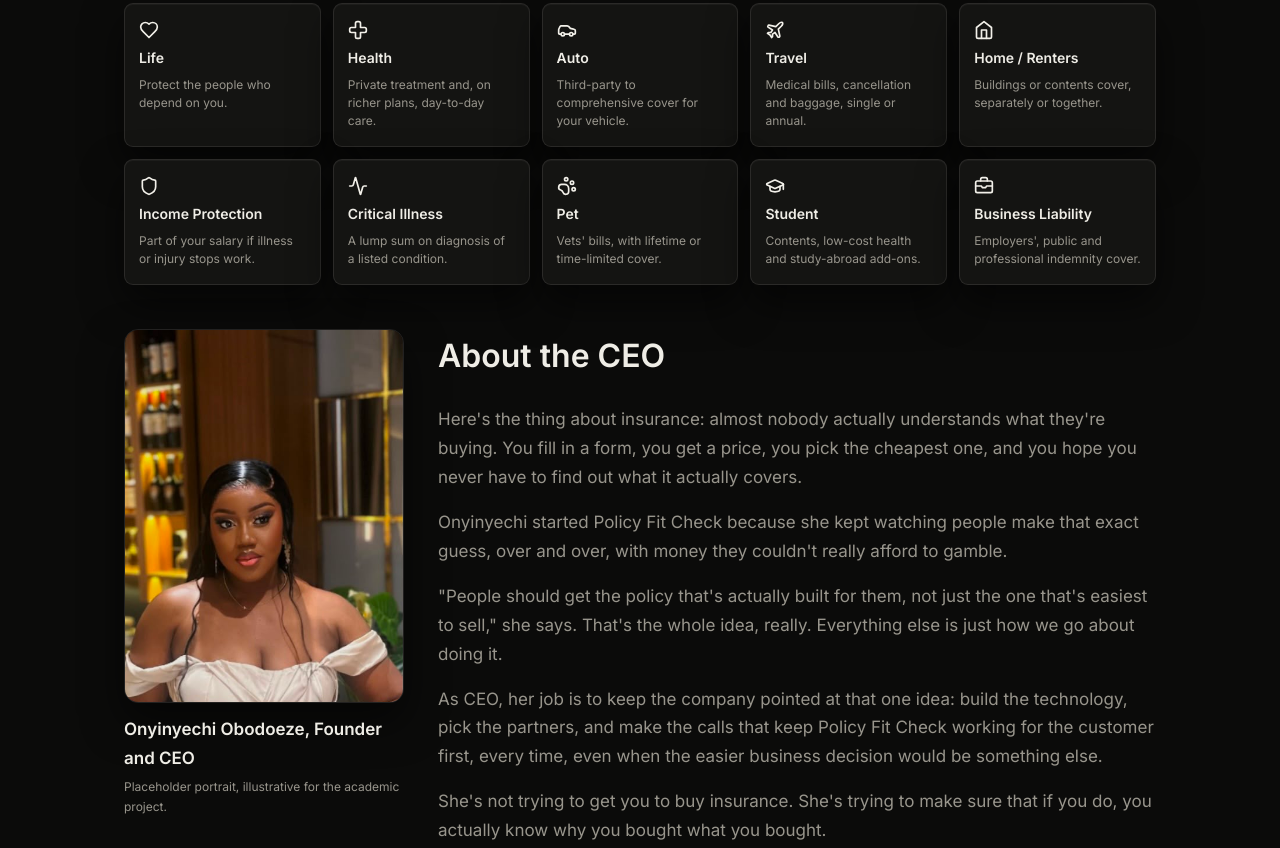
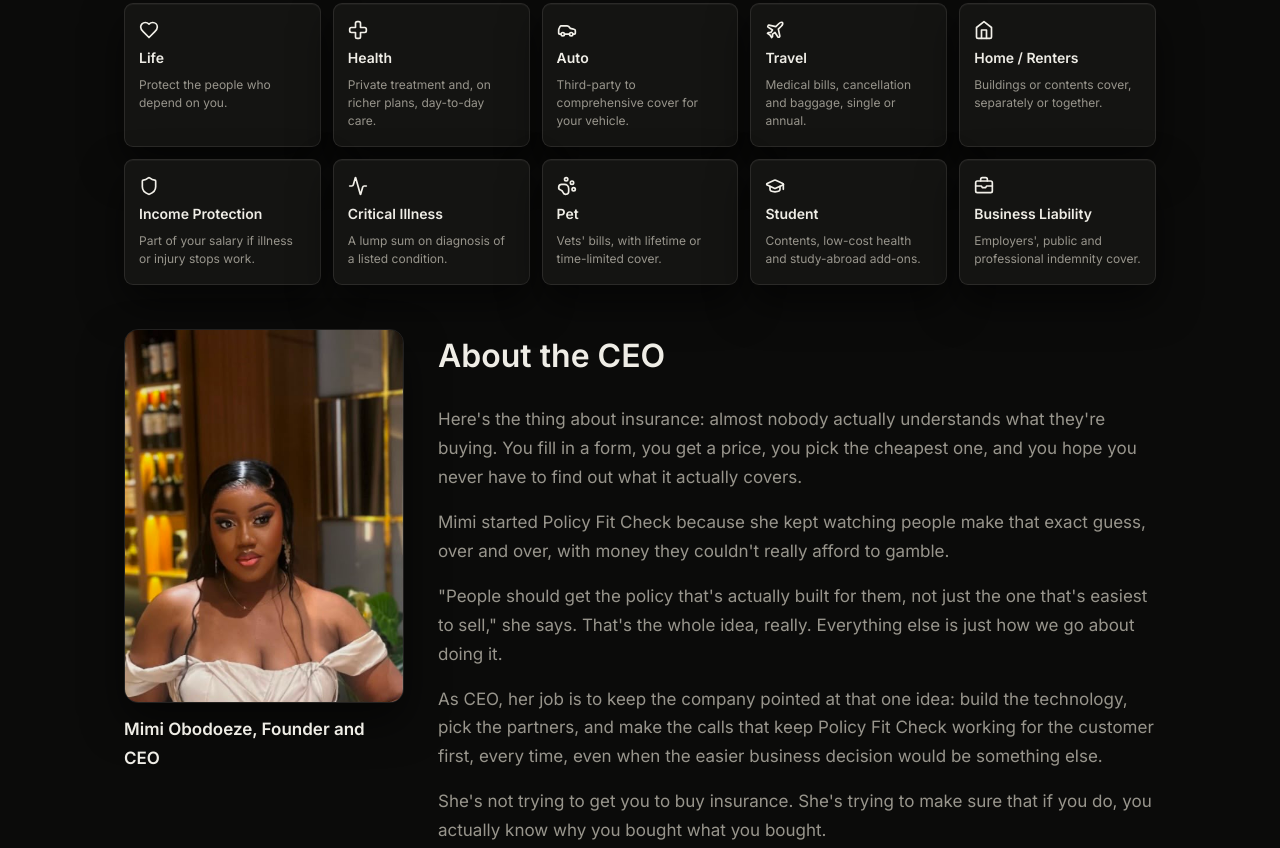
Before and after one commit to Mimi-obodo/policy-fit-checker, a plain HTML site: page about.html in a window 1280 px wide. Shown: the part 1951-2799 px from the top of the page. Drawn offline with Linux system fonts and the light colour scheme.

Commit message:
Rename founder to Mimi Obodoeze, drop placeholder portrait note

```diff
--- a/about.html
+++ b/about.html
@@ -29,7 +29,7 @@
 
     <article class="story-card reveal">
       <h3 class="story-eyebrow">A short story: why this exists</h3>
-      <p>A friend of Onyinyechi's, a nurse in her mid-twenties, once bought income protection because a colleague recommended it. She never read past the first page. Two years later, she needed to make a claim, and found out the policy excluded exactly the kind of injury she'd had, a detail that had been sitting in the small print the entire time.</p>
+      <p>A friend of Mimi's, a nurse in her mid-twenties, once bought income protection because a colleague recommended it. She never read past the first page. Two years later, she needed to make a claim, and found out the policy excluded exactly the kind of injury she'd had, a detail that had been sitting in the small print the entire time.</p>
       <p>Nothing about what she did was careless. She did what almost everyone does: she trusted that a sensible-sounding policy would sensibly cover her. It's the small print that let her down, not her judgement.</p>
       <p>That's the gap Policy Fit Check is built to close. Not by making insurance simple to the point of leaving things out, but by making sure the fit is right before the signature happens, and that you actually know what you're signing.</p>
     </article>
@@ -105,15 +105,14 @@
 
     <div class="ceo-grid">
       <figure class="ceo-portrait reveal">
-        <img src="assets/ceo.jpeg" alt="Portrait of Onyinyechi Obodoeze, Founder and CEO. Placeholder photo, illustrative for the academic project." loading="lazy">
-        <figcaption>Onyinyechi Obodoeze, Founder and CEO</figcaption>
-        <p class="portrait-note">Placeholder portrait, illustrative for the academic project.</p>
+        <img src="assets/ceo.jpeg" alt="Portrait of Mimi Obodoeze, Founder and CEO." loading="lazy">
+        <figcaption>Mimi Obodoeze, Founder and CEO</figcaption>
       </figure>
 
       <div class="ceo-copy reveal">
         <h3 class="about-h">About the CEO</h3>
         <p>Here's the thing about insurance: almost nobody actually understands what they're buying. You fill in a form, you get a price, you pick the cheapest one, and you hope you never have to find out what it actually covers.</p>
-        <p>Onyinyechi started Policy Fit Check because she kept watching people make that exact guess, over and over, with money they couldn't really afford to gamble.</p>
+        <p>Mimi started Policy Fit Check because she kept watching people make that exact guess, over and over, with money they couldn't really afford to gamble.</p>
         <p>"People should get the policy that's actually built for them, not just the one that's easiest to sell," she says. That's the whole idea, really. Everything else is just how we go about doing it.</p>
         <p>As CEO, her job is to keep the company pointed at that one idea: build the technology, pick the partners, and make the calls that keep Policy Fit Check working for the customer first, every time, even when the easier business decision would be something else.</p>
         <p>She's not trying to get you to buy insurance. She's trying to make sure that if you do, you actually know why you bought what you bought.</p>
@@ -122,7 +121,7 @@
 
     <blockquote class="pull-quote reveal">
       <p>&ldquo;People should get the policy that's actually built for them, not just the one that's easiest to sell.&rdquo;</p>
-      <cite>&mdash; Onyinyechi Obodoeze, Founder and CEO</cite>
+      <cite>&mdash; Mimi Obodoeze, Founder and CEO</cite>
     </blockquote>
 
     <div class="promise reveal">
--- a/styles.css
+++ b/styles.css
@@ -943,7 +943,6 @@ body { animation: pageIn 0.6s var(--ease); }
   margin-top: 12px; font-family: var(--font-display); font-weight: 600;
   font-size: 17px; color: var(--parchment);
 }
-.portrait-note { margin: 4px 0 0; font-size: 12px; color: var(--slate); }
 .ceo-copy p {
   font-size: 17px; line-height: 1.7; color: var(--slate);
   margin: 0 0 16px; max-width: 68ch;
```
